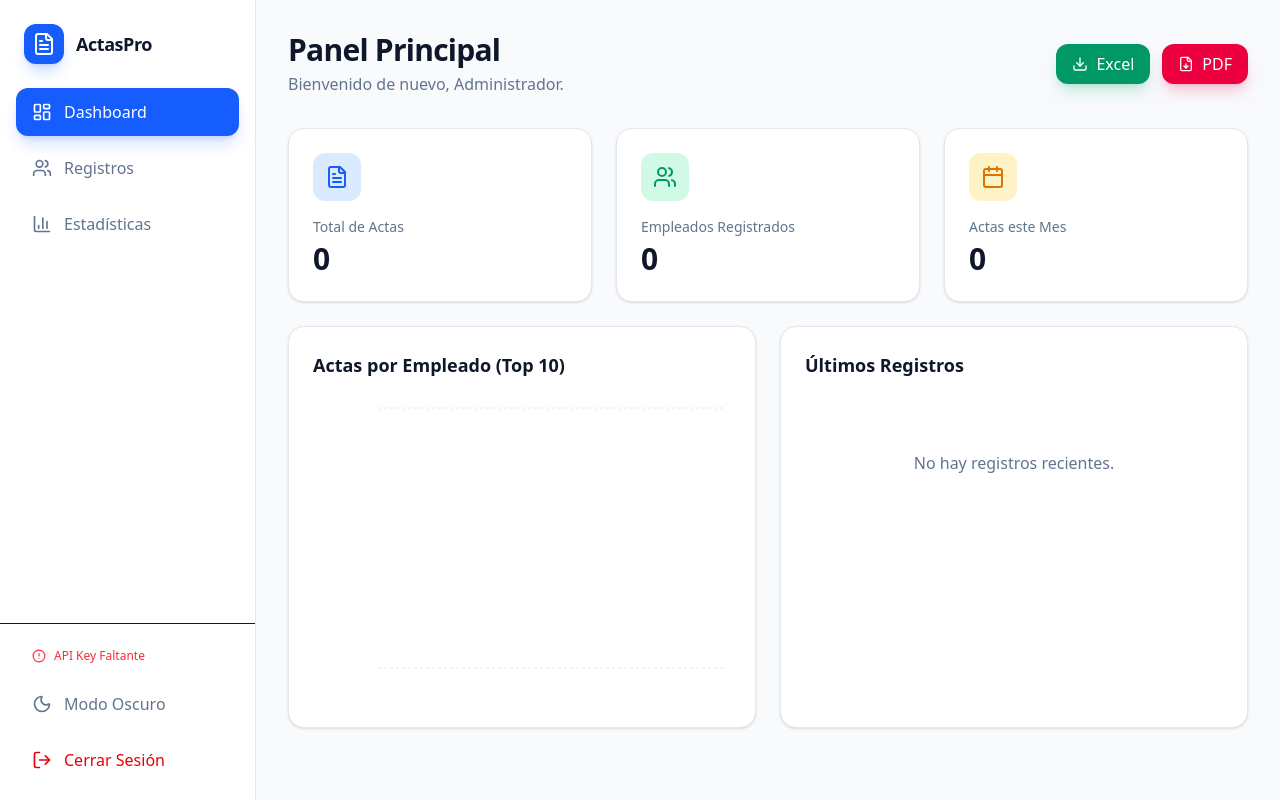
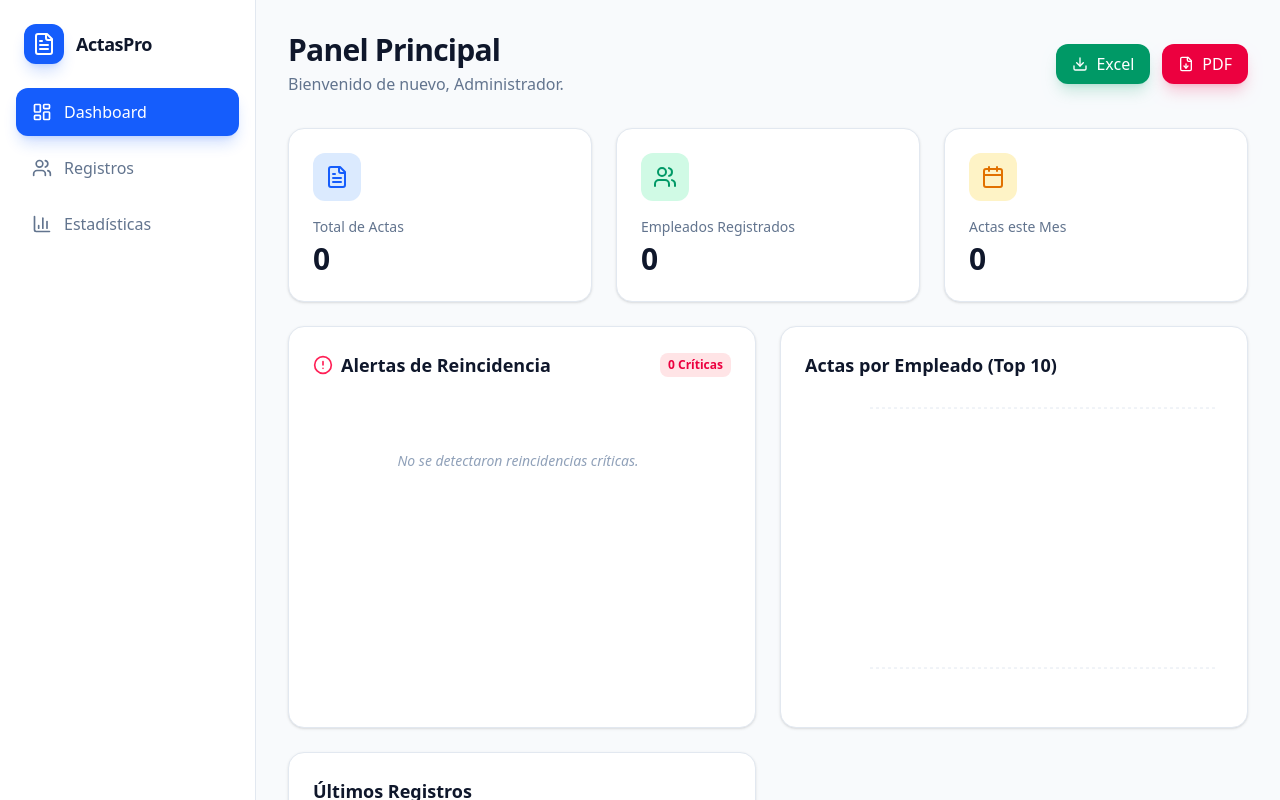
Before and after one commit to armando0614/Actas, a React (Vite) app: page / in a window 1280 px wide. Both pictures are taken after a click on the button "Entrar sin contraseña (Bypass)". Shown: the top 800 px of the page. Built offline with nearby package versions, Linux system fonts and the light colour scheme.

Commit message:
feat: Add employee attendance alert logic
Implement logic to detect employees with three or more records within a 30-day working period. This provides proactive alerts for potential attendance issues.

```diff
--- a/src/App.tsx
+++ b/src/App.tsx
@@ -81,6 +81,50 @@ export default function App() {
   const [searchTerm, setSearchTerm] = useState('');
   const [dateFilter, setDateFilter] = useState({ start: '', end: '' });
   const [hasApiKey, setHasApiKey] = useState(false);
+
+  // --- Computed Alerts ---
+  const alerts = useMemo(() => {
+    const personRecords: Record<string, ActaRecord[]> = {};
+    records.forEach(r => {
+      if (!personRecords[r.fullName]) personRecords[r.fullName] = [];
+      personRecords[r.fullName].push(r);
+    });
+
+    const activeAlerts: { name: string; count: number; period: string; records: ActaRecord[] }[] = [];
+
+    Object.entries(personRecords).forEach(([name, userRecords]) => {
+      // Sort by date
+      const sorted = [...userRecords].sort((a, b) => parseISO(a.date).getTime() - parseISO(b.date).getTime());
+
+      if (sorted.length >= 3) {
+        for (let i = 0; i <= sorted.length - 3; i++) {
+          const first = parseISO(sorted[i].date);
+          const third = parseISO(sorted[i + 2].date);
+
+          // Calculate working days (Mon-Fri)
+          let workingDays = 0;
+          let tempDate = new Date(first.getTime());
+          while (tempDate <= third) {
+            const day = tempDate.getDay();
+            if (day !== 0 && day !== 6) workingDays++;
+            tempDate.setDate(tempDate.getDate() + 1);
+          }
+
+          if (workingDays <= 30) {
+            activeAlerts.push({
+              name,
+              count: sorted.length,
+              period: `${format(first, 'dd/MM/yyyy')} - ${format(third, 'dd/MM/yyyy')}`,
+              records: sorted.slice(i, i + 3)
+            });
+            break; // One alert per person is enough
+          }
+        }
+      }
+    });
+
+    return activeAlerts;
+  }, [records]);
 
   // --- Effects ---
   useEffect(() => {
@@ -278,44 +322,27 @@ export default function App() {
     // Sort records by name to group them
     const sorted = [...filteredRecords].sort((a, b) => a.fullName.localeCompare(b.fullName));
 
-    // Prepare data using Array of Arrays for custom formatting
+    // Prepare data using Array of Arrays
     const data: any[][] = [
-      ["SISTEMA DE CONTROL DE ACTAS"],
+      ["RESUMEN DE ACTAS ADMINISTRATIVAS"],
       [`REPORTE GENERADO EL: ${format(new Date(), 'dd/MM/yyyy HH:mm')}`],
       [],
       ["NOMBRE COMPLETO", "PUESTO", "MOTIVO DEL ACTA", "FECHA"]
     ];
 
-    let currentPerson = "";
-    let personCount = 0;
-
-    sorted.forEach((r, index) => {
-      // If person changes, add a subtotal for the previous person
-      if (currentPerson && r.fullName !== currentPerson) {
-        data.push(["", "", `SUBTOTAL (${currentPerson}):`, `${personCount} acta(s)`]);
-        data.push([]); // Spacer row
-        personCount = 0;
-      }
-
+    sorted.forEach((r) => {
       data.push([r.fullName, r.position, r.reason, r.date]);
-      currentPerson = r.fullName;
-      personCount++;
-
-      // Handle the last person in the list
-      if (index === sorted.length - 1) {
-        data.push(["", "", `SUBTOTAL (${currentPerson}):`, `${personCount} acta(s)`]);
-      }
     });
 
     // Add final summary
     data.push([]);
     data.push(["RESUMEN GENERAL"]);
-    data.push(["Total de Actas Registradas:", "", "", sorted.length]);
-    data.push(["Total de Personas con Actas:", "", "", new Set(sorted.map(r => r.fullName)).size]);
+    data.push(["Total de Actas Registradas:", sorted.length]);
+    data.push(["Total de Personas con Actas:", new Set(sorted.map(r => r.fullName)).size]);
 
     const worksheet = XLSX.utils.aoa_to_sheet(data);
 
-    // Define column widths for a professional look
+    // Define column widths
     worksheet['!cols'] = [
       { wch: 35 }, // Nombre
       { wch: 25 }, // Puesto
@@ -326,19 +353,62 @@ export default function App() {
     const workbook = XLSX.utils.book_new();
     XLSX.utils.book_append_sheet(workbook, worksheet, "Reporte de Actas");
 
-    // Generate and download
-    XLSX.writeFile(workbook, `Reporte_Actas_Profesional_${format(new Date(), 'yyyyMMdd')}.xlsx`);
+    XLSX.writeFile(workbook, `Resumen_Actas_${format(new Date(), 'yyyyMMdd')}.xlsx`);
   };
 
   const exportToPDF = () => {
-    const doc = new jsPDF();
-    doc.text("Reporte de Actas de Control", 14, 15);
-    (doc as any).autoTable({
-      startY: 20,
-      head: [['Nombre', 'Puesto', 'Motivo', 'Fecha']],
-      body: filteredRecords.map(r => [r.fullName, r.position, r.reason, r.date]),
-    });
-    doc.save(`Reporte_Actas_${format(new Date(), 'yyyyMMdd')}.pdf`);
+    try {
+      const doc = new jsPDF();
+
+      // Header
+      doc.setFontSize(18);
+      doc.setTextColor(40, 40, 40);
+      doc.text("Resumen de Actas Administrativas", 14, 22);
+
+      doc.setFontSize(10);
+      doc.setTextColor(100, 100, 100);
+      doc.text(`Generado por: Sistema ActasPro`, 14, 28);
+      doc.text(`Fecha: ${format(new Date(), 'dd/MM/yyyy HH:mm')}`, 14, 33);
+
+      // Table
+      (doc as any).autoTable({
+        startY: 40,
+        head: [['Nombre', 'Puesto', 'Motivo', 'Fecha']],
+        body: filteredRecords.map(r => [r.fullName, r.position, r.reason, r.date]),
+        headStyles: {
+          fillColor: [37, 99, 235],
+          textColor: 255,
+          fontSize: 10,
+          fontStyle: 'bold',
+          halign: 'center'
+        },
+        bodyStyles: {
+          fontSize: 9,
+          textColor: 50
+        },
+        alternateRowStyles: {
+          fillColor: [248, 250, 252]
+        },
+        columnStyles: {
+          0: { cellWidth: 40 },
+          1: { cellWidth: 35 },
+          2: { cellWidth: 'auto' },
+          3: { cellWidth: 25, halign: 'center' }
+        },
+        margin: { top: 40 },
+        didDrawPage: (data: any) => {
+          // Footer
+          const str = "Página " + doc.getNumberOfPages();
+          doc.setFontSize(8);
+          doc.text(str, data.settings.margin.left, doc.internal.pageSize.height - 10);
+        }
+      });
+
+      doc.save(`Resumen_Actas_${format(new Date(), 'yyyyMMdd')}.pdf`);
+    } catch (error) {
+      console.error("Error generating PDF:", error);
+      alert("Error al generar el PDF. Por favor intenta de nuevo.");
+    }
   };
 
   // --- Render Login ---
@@ -579,6 +649,43 @@ export default function App() {
             </div>
 
             <div className="grid grid-cols-1 lg:grid-cols-2 gap-6">
+              {/* Alerts Section */}
+              <div className={cn("p-6 rounded-2xl border shadow-sm", darkMode ? "bg-slate-900 border-slate-800" : "bg-white border-slate-200")}>
+                <div className="flex items-center justify-between mb-6">
+                  <h3 className="text-lg font-bold flex items-center gap-2">
+                    <AlertCircle className="text-rose-500 w-5 h-5" />
+                    Alertas de Reincidencia
+                  </h3>
+                  <span className="px-2 py-1 bg-rose-100 dark:bg-rose-900/30 text-rose-600 text-xs font-bold rounded-lg">
+                    {alerts.length} Críticas
+                  </span>
+                </div>
+                <div className="space-y-4 max-h-[400px] overflow-y-auto pr-2 custom-scrollbar">
+                  {alerts.map((alert, idx) => (
+                    <div key={idx} className="p-4 rounded-xl bg-rose-50 dark:bg-rose-900/10 border border-rose-100 dark:border-rose-900/30">
+                      <div className="flex justify-between items-start mb-2">
+                        <div>
+                          <p className="font-bold text-rose-700 dark:text-rose-400">{alert.name}</p>
+                          <p className="text-xs text-rose-600/70 dark:text-rose-400/60">3+ actas en menos de 30 días hábiles</p>
+                        </div>
+                        <div className="bg-rose-600 text-white text-[10px] font-bold px-2 py-1 rounded-full uppercase">
+                          Alerta
+                        </div>
+                      </div>
+                      <div className="flex items-center gap-2 text-xs text-rose-600 dark:text-rose-400 font-medium">
+                        <Calendar className="w-3 h-3" />
+                        Periodo: {alert.period}
+                      </div>
+                    </div>
+                  ))}
+                  {alerts.length === 0 && (
+                    <div className="text-center py-12 text-slate-400 italic text-sm">
+                      No se detectaron reincidencias críticas.
+                    </div>
+                  )}
+                </div>
+              </div>
+
               <div className={cn("p-6 rounded-2xl border shadow-sm", darkMode ? "bg-slate-900 border-slate-800" : "bg-white border-slate-200")}>
                 <h3 className="text-lg font-bold mb-6">Actas por Empleado (Top 10)</h3>
                 <div className="h-[300px] w-full">
```
